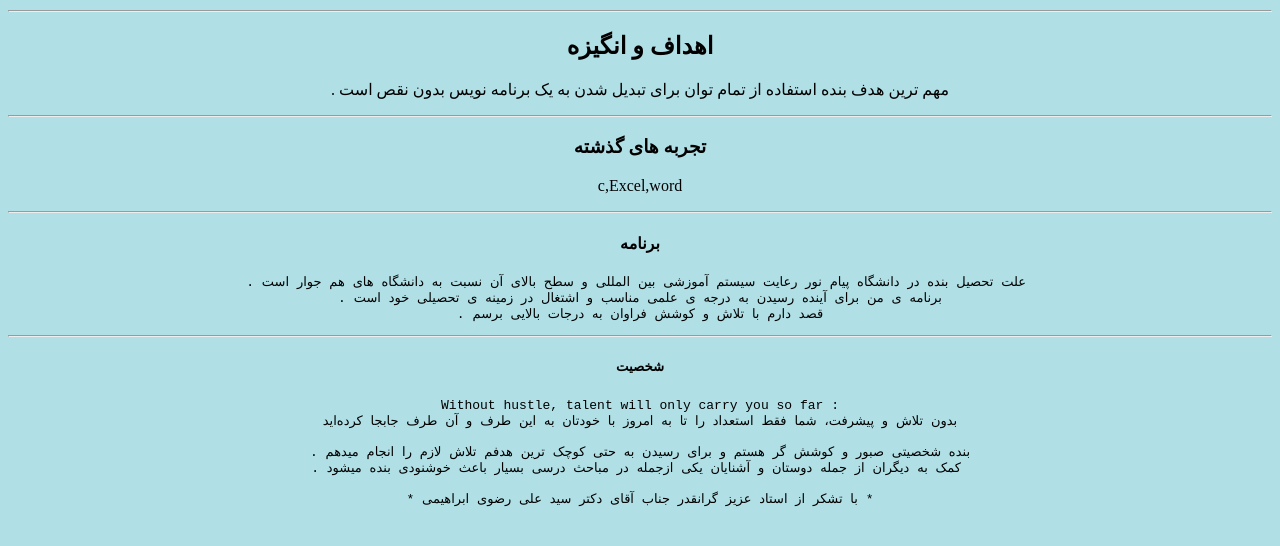
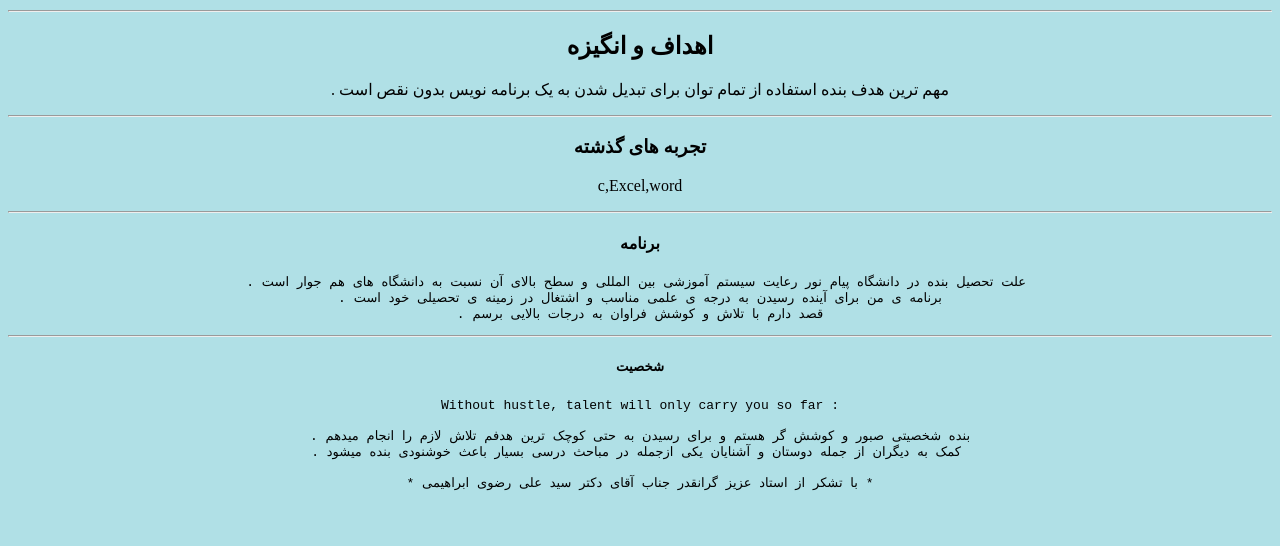
Before and after one commit to sakineh-ghasemian/sop, a plain HTML site: page index.html in a window 1280 px wide. Shown: the part 118-664 px from the top of the page. Drawn offline with Linux system fonts and the light colour scheme.

Commit message:
Update index.html

```diff
--- a/index.html
+++ b/index.html
@@ -37,7 +37,6 @@
 <h5 style="text-align:center;">شخصیت</h5>
 <pre style="text-align:center;">
 Without hustle, talent will only carry you so far :
-بدون تلاش و پیشرفت، شما فقط استعداد را تا به امروز با خودتان به این طرف و آن طرف جابجا کرده‌اید
 
 . بنده شخصیتی صبور و کوشش گر هستم و برای رسیدن به حتی کوچک ترین هدفم تلاش لازم را انجام میدهم
 . کمک به دیگران از جمله دوستان و آشنایان یکی ازجمله در مباحث درسی بسیار باعث خوشنودی بنده میشود
```
